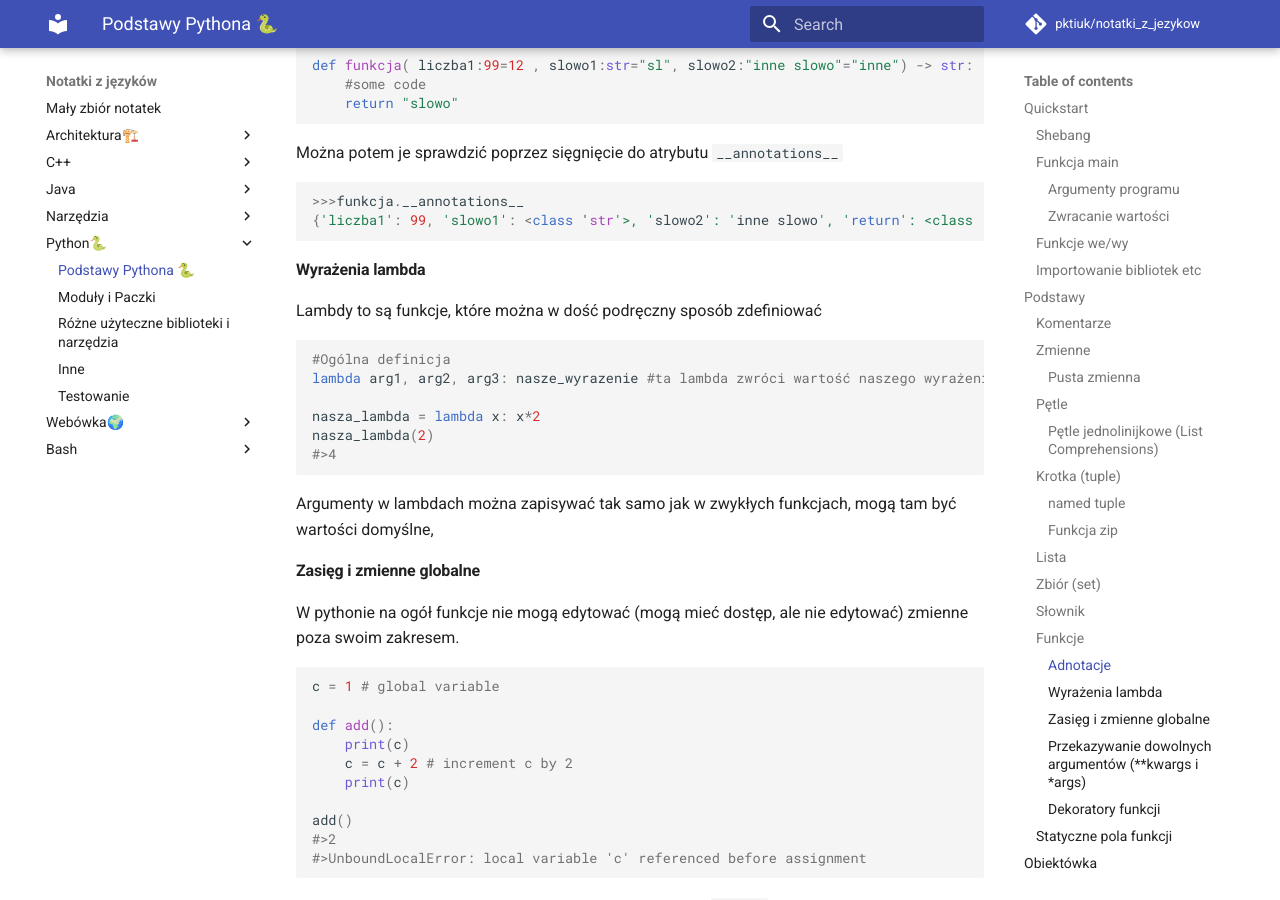
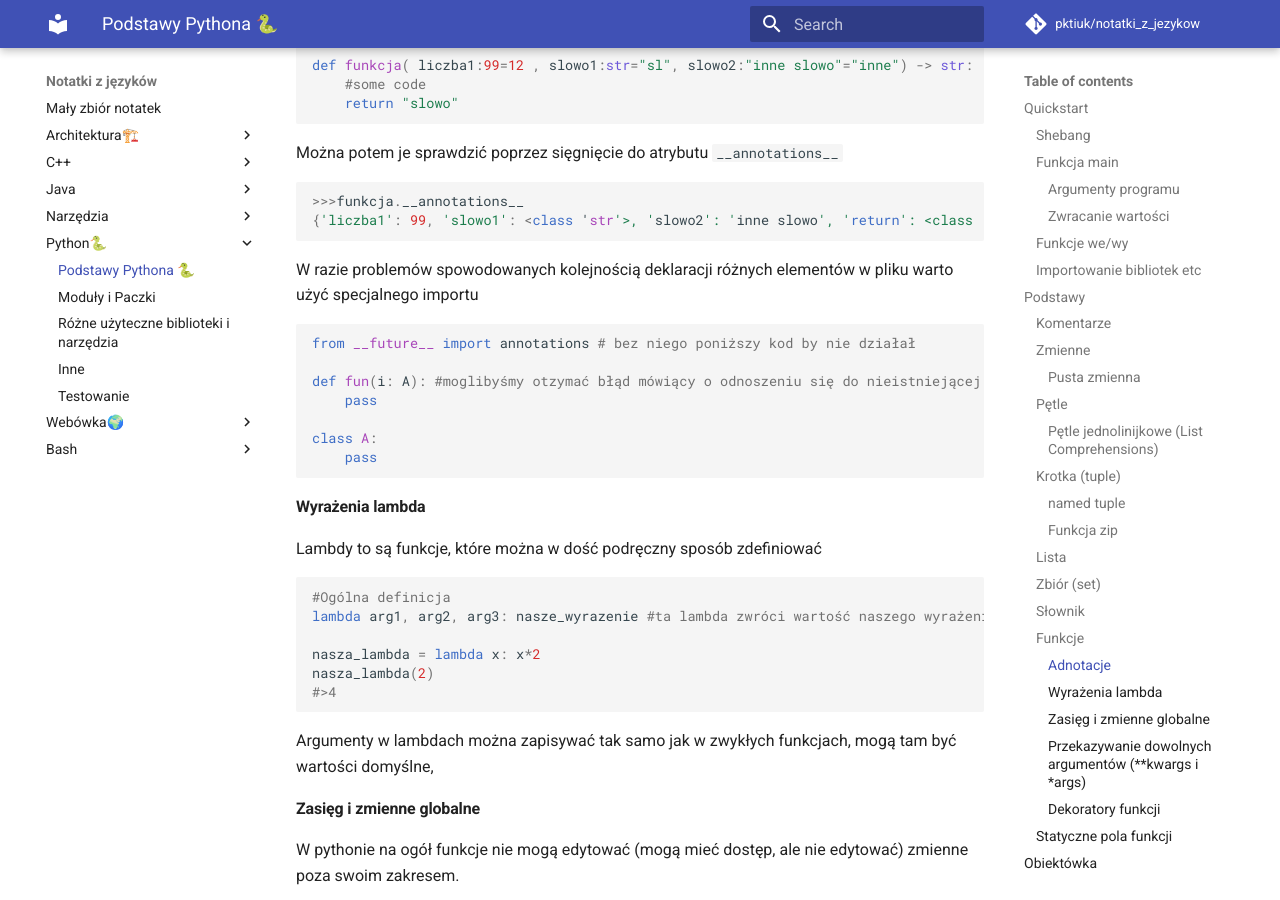
Before and after one commit to pktiuk/notatki_z_jezykow, an MkDocs documentation site: the page built from docs/Python🐍/1_ogolne_notatki.md, in a window 1280 px wide and 900 px high, scrolled down 12047 px. Built offline with MkDocs 1.6.1 and Material for MkDocs 9.7.7, drawn with Linux system fonts in a browser that asks for light colours; comment, search, counter and statistics services are not loaded.

Commit message:
Import from __future__ import annotations

````diff
--- a/docs/Python🐍/1_ogolne_notatki.md
+++ b/docs/Python🐍/1_ogolne_notatki.md
@@ -597,6 +597,18 @@ Można potem je sprawdzić poprzez sięgnięcie do atrybutu `__annotations__`
 ```python
 >>>funkcja.__annotations__
 {'liczba1': 99, 'slowo1': <class 'str'>, 'slowo2': 'inne slowo', 'return': <class 'str'>}
+```
+
+W razie problemów spowodowanych kolejnością deklaracji różnych elementów w pliku warto użyć specjalnego importu
+
+```python
+from __future__ import annotations # bez niego poniższy kod by nie działał
+
+def fun(i: A): #moglibyśmy otzymać błąd mówiący o odnoszeniu się do nieistniejącej klasy
+    pass
+
+class A:
+    pass
 ```
 
 #### Wyrażenia lambda
````
